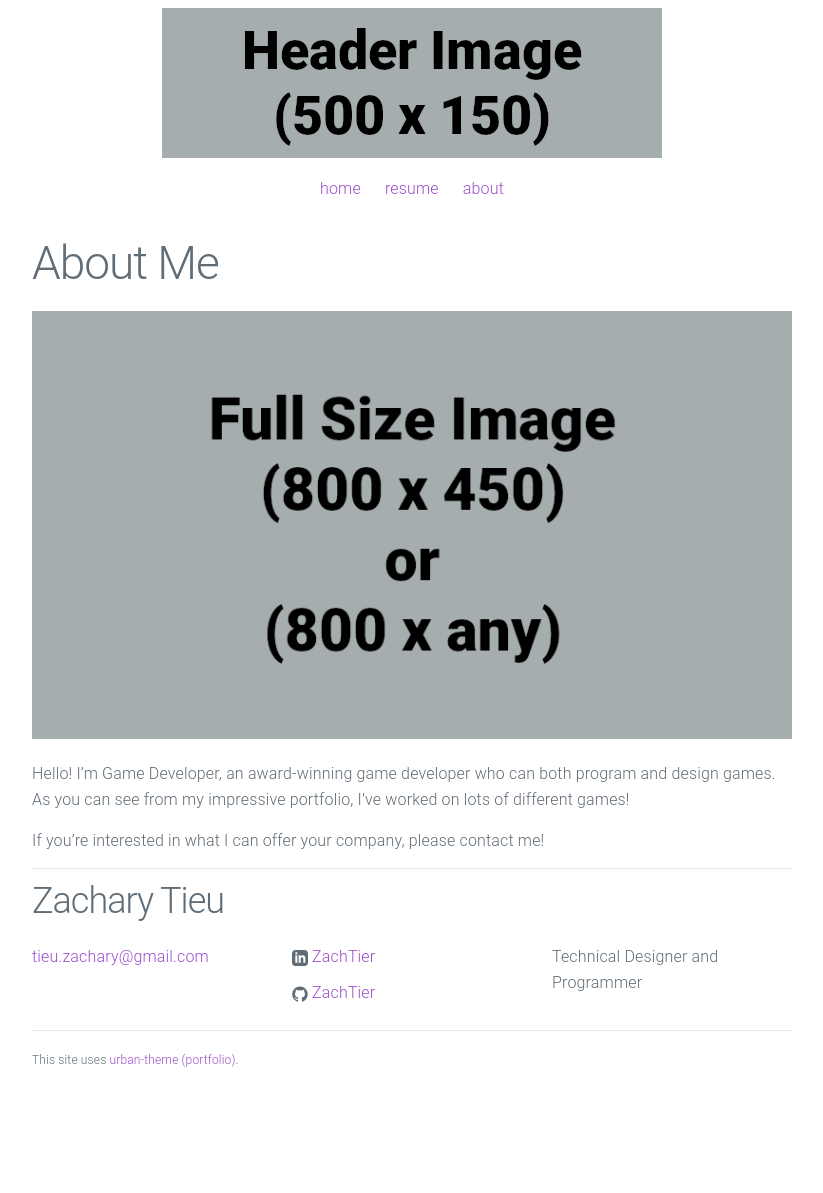
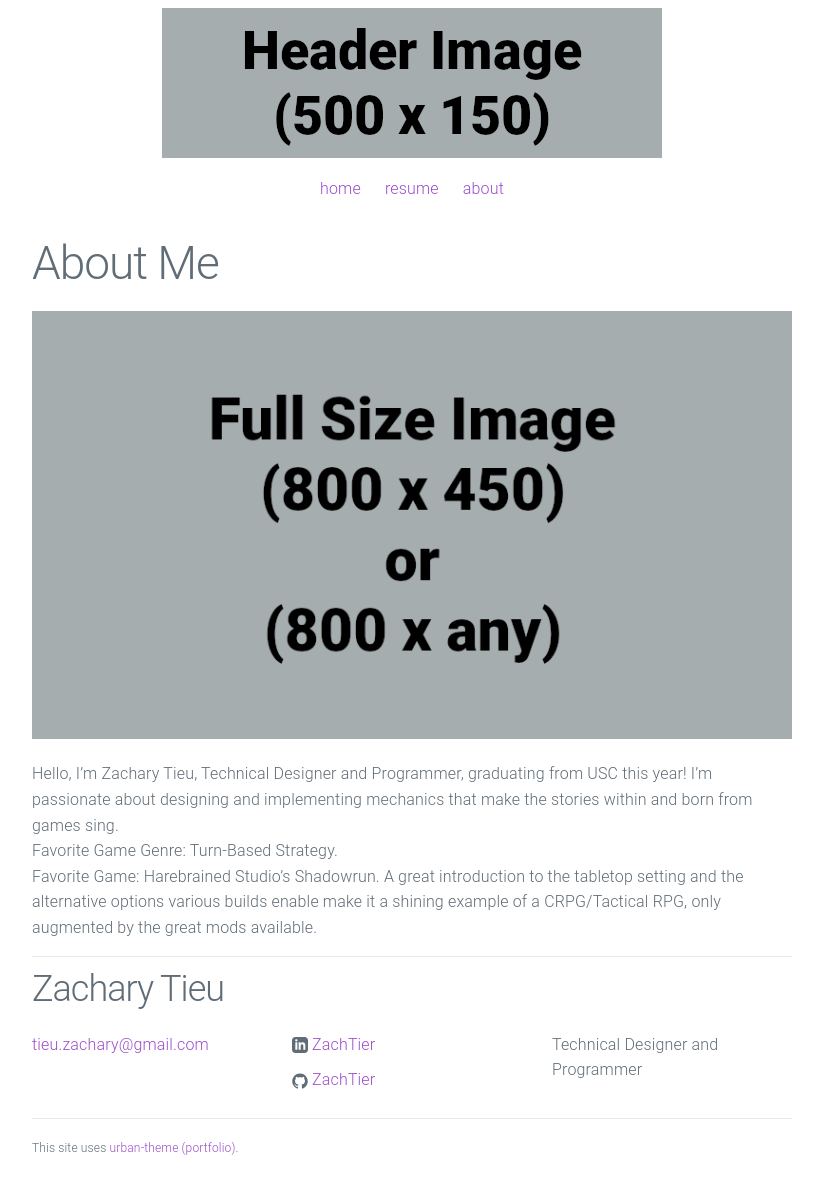
Before and after one commit to ZachTier/ZacharyTieu.github.io, a Jekyll site: the page built from about.md, in a window 1280 px wide. Shown: the whole page, without its empty margins (228-1051 px from the left). Built offline with Jekyll 4.4.1, drawn with Linux system fonts in a browser that asks for light colours; before the commit the page ends 1106 px from its top, so only the background shows below that.

Commit message:
Update about.md

```diff
--- a/about.md
+++ b/about.md
@@ -6,6 +6,6 @@ permalink: /about/
 
 ![Picture 1](/assets/fullsize.png)
 
-Hello! I'm Game Developer, an award-winning game developer who can both program and design games. As you can see from my impressive portfolio, I've worked on lots of different games!
-
-If you're interested in what I can offer your company, please contact me!
+Hello, I'm Zachary Tieu, Technical Designer and Programmer, graduating from USC this year! I'm passionate about designing and implementing mechanics that make the stories within and born from games sing.\
+  Favorite Game Genre: Turn-Based Strategy.\
+  Favorite Game: Harebrained Studio’s Shadowrun. A great introduction to the tabletop setting and the alternative options various builds enable make it a shining example of a CRPG/Tactical RPG, only augmented by the great mods available.
```
